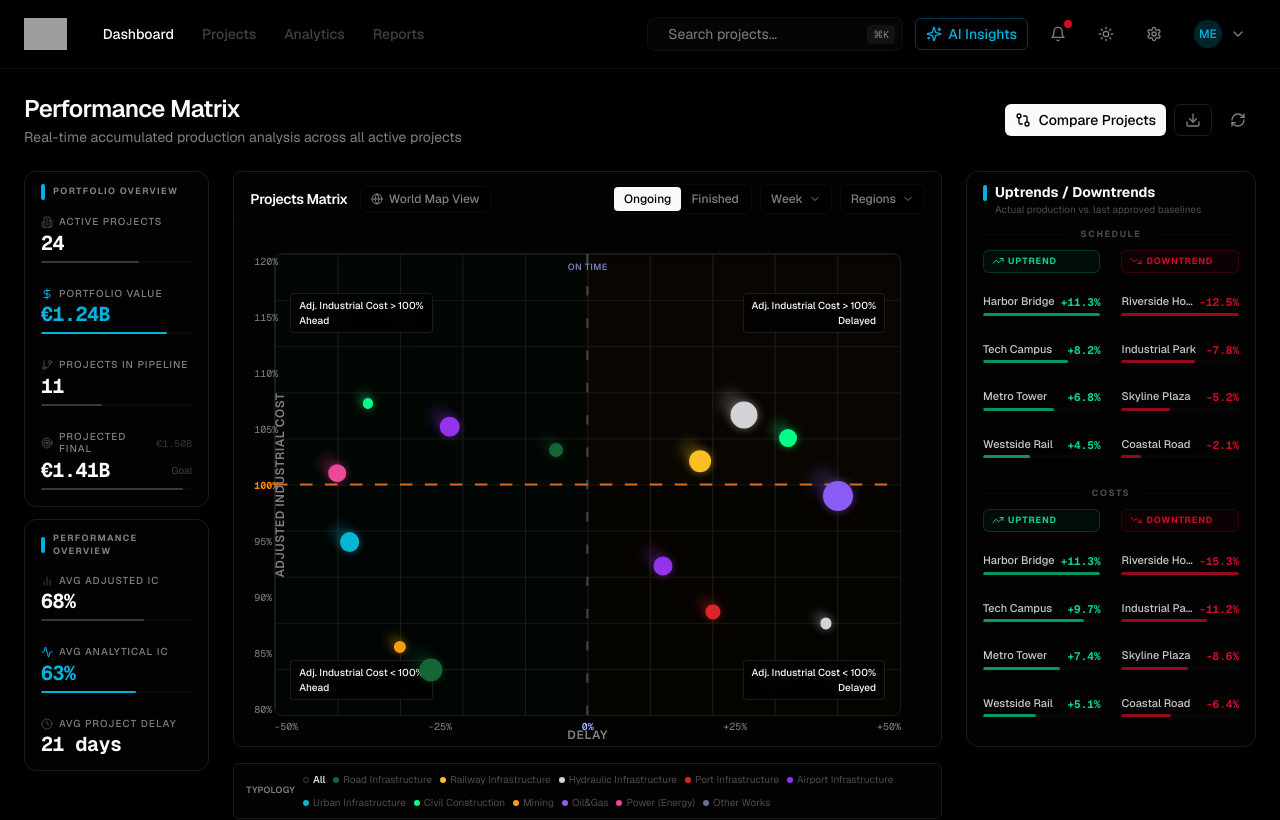
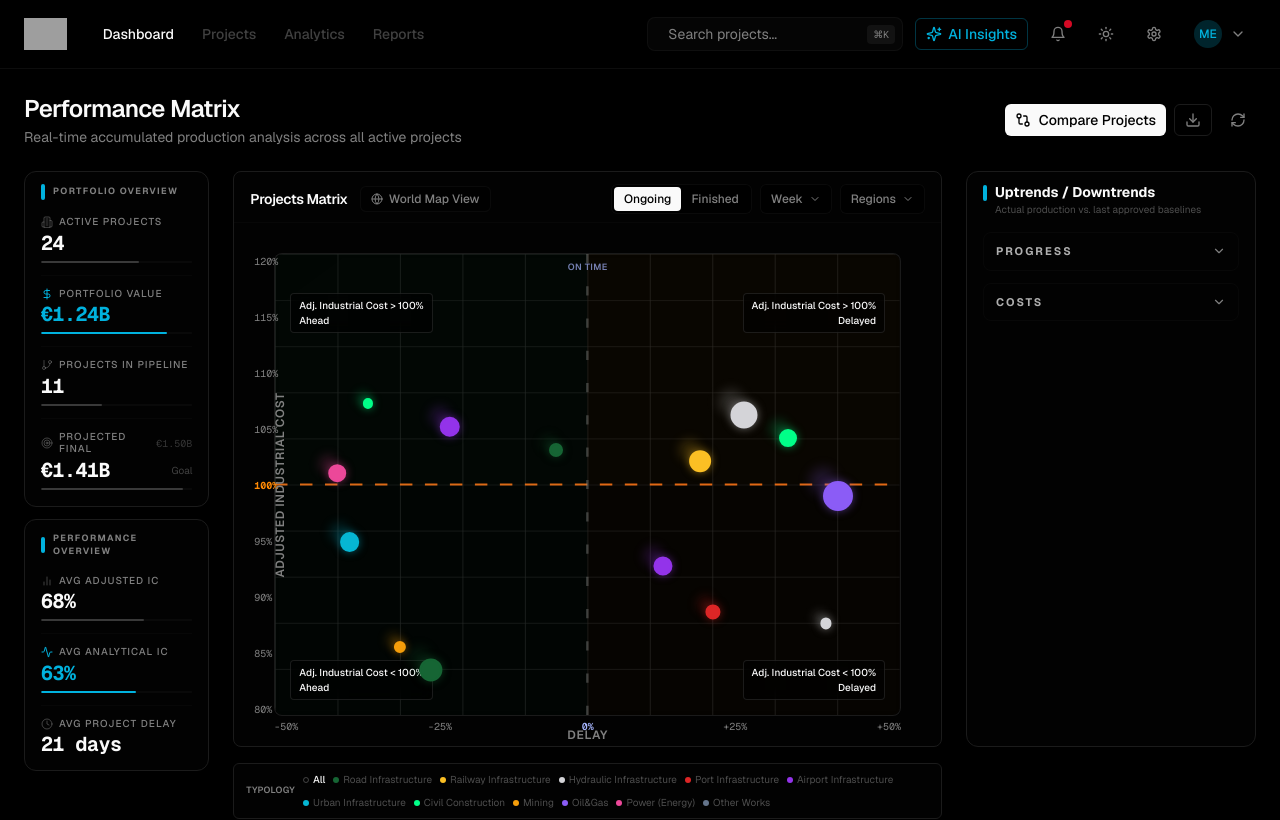
Before and after one commit to danielrebelo-volis/v0-volis-build-dashboard, a Next.js app: page / in a window 1280 px wide. Shown: the top 820 px of the page. Built offline with nearby package versions, Linux system fonts and the light colour scheme; grey boxes are pictures that could not be loaded.

Commit message:
feat: make Segment collapsible with smooth animation
Convert Segment into collapsible components with toggled content.

```diff
--- a/components/trends-section.tsx
+++ b/components/trends-section.tsx
@@ -1,6 +1,7 @@
 "use client"
 
-import { TrendingUp, TrendingDown } from "lucide-react"
+import { useState } from "react"
+import { TrendingUp, TrendingDown, ChevronDown } from "lucide-react"
 
 interface TrendProject {
   id: string
@@ -15,27 +16,27 @@ interface TrendColumnProps {
 
 function TrendColumn({ projects, direction }: TrendColumnProps) {
   const isUp = direction === "up"
-  const colorClass = isUp ? "text-emerald-400" : "text-destructive"
-  const barColor = isUp ? "bg-emerald-400/70" : "bg-destructive/70"
-  const bgHighlight = isUp ? "bg-emerald-400/5" : "bg-destructive/5"
-  const borderColor = isUp ? "border-emerald-400/20" : "border-destructive/20"
+  const colorClass = isUp ? "text-emerald-500" : "text-destructive"
+  const barColor = isUp ? "bg-emerald-500/70" : "bg-destructive/70"
+  const bgHighlight = isUp ? "bg-emerald-500/5" : "bg-destructive/5"
+  const borderColor = isUp ? "border-emerald-500/20" : "border-destructive/20"
   const Icon = isUp ? TrendingUp : TrendingDown
   const label = isUp ? "Uptrend" : "Downtrend"
   const maxDelta = Math.max(...projects.map((p) => p.delta))
 
   return (
-    <div className="flex-1 min-w-0 flex flex-col min-h-0">
+    <div className="flex-1 min-w-0 flex flex-col gap-2">
       {/* Column header */}
-      <div className={`flex items-center gap-1 mb-2 px-2 py-1 rounded-md border shrink-0 ${bgHighlight} ${borderColor}`}>
+      <div className={`flex items-center gap-1 px-2 py-1 rounded-md border ${bgHighlight} ${borderColor}`}>
         <Icon className={`w-3 h-3 ${colorClass} shrink-0`} />
         <span className={`text-[9px] font-bold uppercase tracking-widest ${colorClass}`}>{label}</span>
       </div>
       {/* Rows */}
-      <div className="flex flex-col justify-around flex-1 min-h-0">
+      <div className="flex flex-col gap-2.5">
         {projects.map((project) => {
           const barWidth = (project.delta / maxDelta) * 100
           return (
-            <div key={project.id} className="group">
+            <div key={project.id}>
               <div className="flex items-center justify-between mb-0.5">
                 <span className="text-[11px] text-foreground/80 leading-tight truncate font-medium">{project.name}</span>
                 <span className={`text-[11px] font-mono font-bold shrink-0 ml-1 ${colorClass}`}>
@@ -60,21 +61,33 @@ interface SegmentProps {
   label: string
   uptrends: TrendProject[]
   downtrends: TrendProject[]
+  defaultOpen?: boolean
 }
 
-function Segment({ label, uptrends, downtrends }: SegmentProps) {
+function Segment({ label, uptrends, downtrends, defaultOpen = false }: SegmentProps) {
+  const [open, setOpen] = useState(defaultOpen)
+
   return (
-    <div className="flex flex-col flex-1 min-h-0 gap-2">
-      <div className="flex items-center gap-2 shrink-0">
-        <div className="h-px flex-1 bg-border/25" />
-        <span className="text-[9px] font-bold uppercase tracking-[0.18em] text-muted-foreground/60 px-1">{label}</span>
-        <div className="h-px flex-1 bg-border/25" />
-      </div>
-      <div className="flex gap-2 flex-1 min-h-0">
-        <TrendColumn projects={uptrends} direction="up" />
-        <div className="w-px bg-border/20 shrink-0 mx-0.5" />
-        <TrendColumn projects={downtrends} direction="down" />
-      </div>
+    <div className="border border-border/25 rounded-lg overflow-hidden">
+      {/* Collapsed header — always visible */}
+      <button
+        onClick={() => setOpen((v) => !v)}
+        className="w-full flex items-center justify-between px-3 py-2.5 hover:bg-muted/30 transition-colors"
+      >
+        <span className="text-[11px] font-bold uppercase tracking-[0.18em] text-foreground/70">{label}</span>
+        <ChevronDown
+          className={`w-3.5 h-3.5 text-muted-foreground transition-transform duration-200 ${open ? "rotate-180" : ""}`}
+        />
+      </button>
+
+      {/* Expandable content */}
+      {open && (
+        <div className="px-3 pb-3 pt-1 flex gap-2 border-t border-border/15">
+          <TrendColumn projects={uptrends} direction="up" />
+          <div className="w-px bg-border/20 shrink-0 mx-0.5" />
+          <TrendColumn projects={downtrends} direction="down" />
+        </div>
+      )}
     </div>
   )
 }
@@ -84,7 +97,7 @@ export function TrendsSection() {
     <div className="glass-card rounded-xl px-4 pt-3 pb-4 flex flex-col h-full overflow-y-auto">
 
       {/* Header */}
-      <div className="flex items-start justify-between mb-3">
+      <div className="flex items-start justify-between mb-4">
         <div>
           <div className="flex items-center gap-2">
             <div className="w-1 h-4 rounded-full bg-accent shrink-0" />
@@ -96,9 +109,9 @@ export function TrendsSection() {
         </div>
       </div>
 
-      <div className="flex flex-col flex-1 min-h-0 gap-4">
+      <div className="flex flex-col gap-3">
         <Segment
-          label="Schedule"
+          label="Progress"
           uptrends={[
             { id: "s1", name: "Harbor Bridge", delta: 11.3 },
             { id: "s2", name: "Tech Campus", delta: 8.2 },
```
